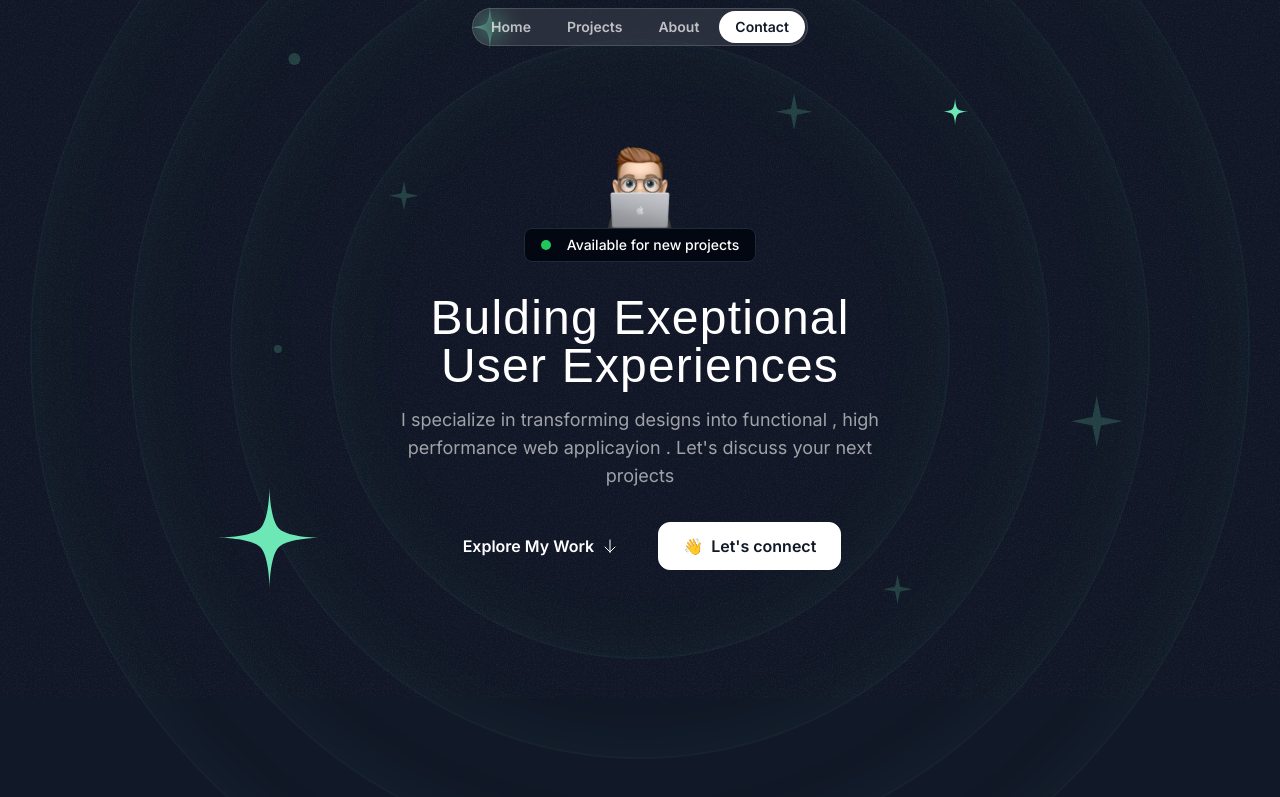
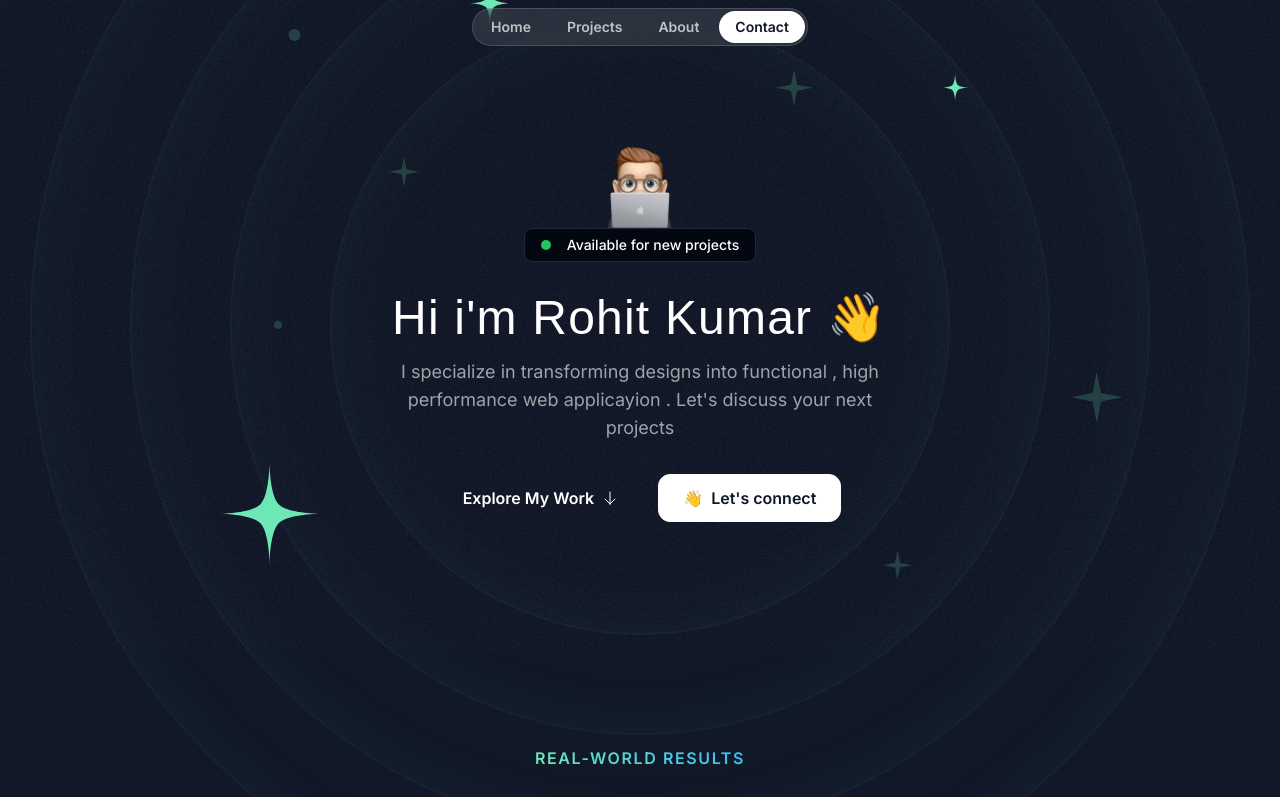
Before and after one commit to Rohit112003/LatestPortFolio, a Next.js app: page / in a window 1280 px wide. Shown: the top 797 px of the page. Built offline with nearby package versions, Linux system fonts and the light colour scheme; a web font is replaced by a local one; what tailwind-gradient-mask-image would draw is missing.

Commit message:
small changes

```diff
--- a/src/sections/Hero.tsx
+++ b/src/sections/Hero.tsx
@@ -70,7 +70,7 @@ export const HeroSection = () => {
        </div>
 
        <div className='max-w-lg mx-auto ' >
-        <h1 className=' font-serif text-3xl md:text-5xl text-center mt-8 tracking-wide '>Bulding Exeptional User Experiences</h1>
+        <h1 className=' font-serif text-3xl md:text-5xl text-center mt-8 tracking-wide '>Hi i'm Rohit Kumar 👋</h1>
         <p className='mt-4 text-center text-white/60 md:text-lg'>I specialize in transforming designs into functional , high performance web applicayion . Let's discuss your next projects</p>
        </div>
        <div className='flex flex-col md:flex-row justify-center items-center mt-8 gap-4'>
```
